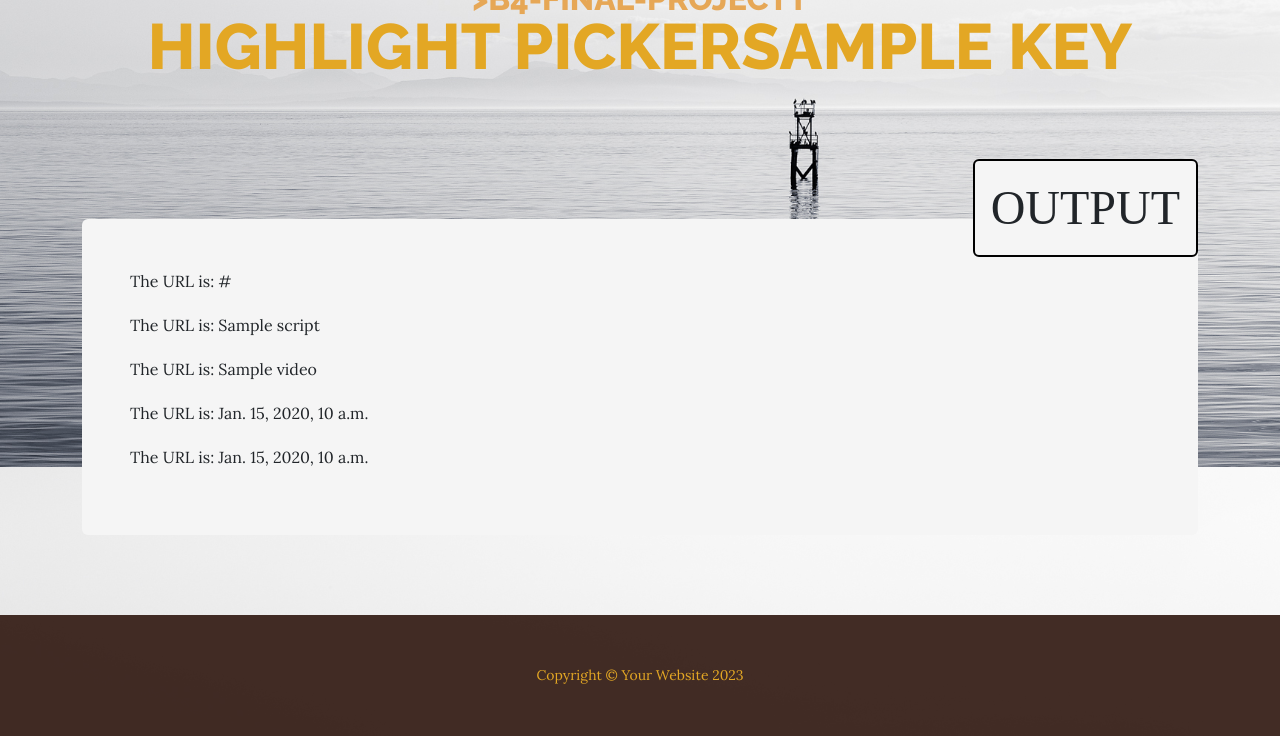
After one commit to JJooKim/ai_dev_teamB4, a Django app: template final_proj/web_app/templates/result.html in a window 1280 px wide. The commit adds this page. Shown: the part 333-1069 px from the top of the page. Run offline with Django 3.2, Linux system fonts and the light colour scheme; the template is opened without the code that fills it: most values are stand-ins (such as "Sample title", 1, 10 or a date in 2020); some libraries are stand-ins or nearby versions.

Commit message:
HTML_img_include

```diff
--- a/final_proj/final_proj/urls.py
+++ b/final_proj/final_proj/urls.py
@@ -17,11 +17,12 @@ Including another URLconf
 from django.contrib import admin
 from django.urls import path
 
-from web_app.views import index_view, page1_view
+from web_app.views import index_view, page1_view, result_view
 
 urlpatterns = [
     path("admin/", admin.site.urls),
     path("", index_view, name='index'),
     path("index/", index_view, name='index'),
     path("page1/<path:url>/", page1_view, name='page1'),
+    path("result/", result_view, name='result'),
 ]
--- a/final_proj/web_app/templates/index.html
+++ b/final_proj/web_app/templates/index.html
@@ -69,7 +69,7 @@
 
                     </div>
                     <div class="intro-text text-center bg-faded p-5 rounded" id="loadingbox" style= "border:0px solid black; margin-top:130px;display:none">
-                    <img src="static/assets/img/loading.gif">
+                    <img src="static/assets/img/about.jpg">
                     <img src="static/assets/img/loading.gif">
                     <img src="static/assets/img/loading.gif">
                     <img src="static/assets/img/loading.gif">
--- /dev/null
+++ b/final_proj/web_app/templates/result.html
@@ -0,0 +1,69 @@
+{% load static %}
+<!DOCTYPE html>
+<html lang="en">
+    <head>
+        <meta charset="utf-8" />
+        <meta name="viewport" content="width=device-width, initial-scale=1, shrink-to-fit=no" />
+        <meta name="description" content="" />
+        <meta name="author" content="" />
+        <title>>B4-FINAL-PROJECT</title>
+        <link rel="icon" type="image/x-icon" href="{% static 'assets/favicon.ico' %}" />
+        <!-- Google fonts-->
+        <link href="https://fonts.googleapis.com/css?family=Raleway:100,100i,200,200i,300,300i,400,400i,500,500i,600,600i,700,700i,800,800i,900,900i" rel="stylesheet" />
+        <link href="https://fonts.googleapis.com/css?family=Lora:400,400i,700,700i" rel="stylesheet" />
+        <!-- Core theme CSS (includes Bootstrap)-->
+        <link href="{% static 'css/styles.css' %}" rel="stylesheet" />
+    </head>
+    <body>
+        <header>
+            <h1 class="site-heading text-center text-faded d-none d-lg-block">
+                <img src="../static/{{key}}/sum_gif1.gif">
+                <span class="site-heading-upper text-primary mb-3">>B4-FINAL-PROJECTt</span>
+                <span class="site-heading-lower">highlight picker{{key}}</span>
+            </h1>
+        </header>
+
+
+
+
+        <section class="page-section">
+            <div class="container">
+                <div class="product-item">
+                    <div class="product-item-title d-flex">
+                        <div class="bg-faded p-3 d-flex ms-auto rounded" style="margin-bottom: 10px;  background-color: whitesmoke; border: 2px solid black;">
+                            <h2 class="section-heading mb-0">
+                                <span class="section-heading-upper">OUTPUT</span>
+
+                            </h2>
+                        </div>
+                    </div>
+
+                    <div class="bg-faded p-5 rounded" style="width:2000; height:20; background-color: whitesmoke; ">
+
+                        <p>The URL is: {{ url }}</p>
+
+                        <p>The URL is: {{ script }}</p>
+
+                        <p>The URL is: {{ video }}</p>
+
+                        <p>The URL is: {{ scene_time }}</p>
+
+                        <p>The URL is: {{ voice_time }}</p>
+
+                    </div>
+
+
+                </div>
+            </div>
+        </section>
+
+
+        <footer class="footer text-faded text-center py-5">
+            <div class="container"><p class="m-0 small">Copyright &copy; Your Website 2023</p></div>
+        </footer>
+        <!-- Bootstrap core JS-->
+        <script src="https://cdn.jsdelivr.net/npm/bootstrap@5.2.3/dist/js/bootstrap.bundle.min.js"></script>
+        <!-- Core theme JS-->
+        <script src="{% static 'js/scripts.js' %}"></script>
+    </body>
+</html>
```
Also changed, not shown: final_proj/web_app/views.py (+10 -1 lines), final_proj/web_app/static/s44kecx4nczodfwnaj3gs638w4uosf6e/sum_gif0.gif (added), final_proj/web_app/static/s44kecx4nczodfwnaj3gs638w4uosf6e/sum_gif1.gif (added), final_proj/web_app/static/s44kecx4nczodfwnaj3gs638w4uosf6e/sum_gif2.gif (added), final_proj/web_app/static/s44kecx4nczodfwnaj3gs638w4uosf6e/sum_gif3.gif (added), 7 other files.
